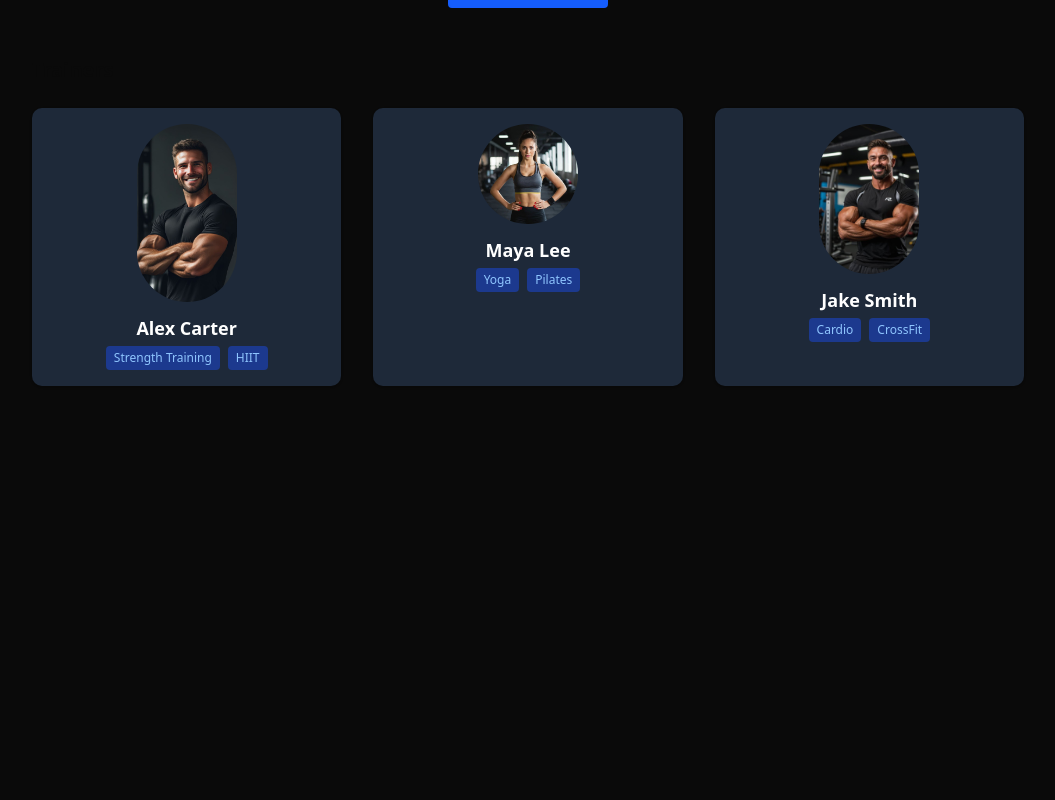
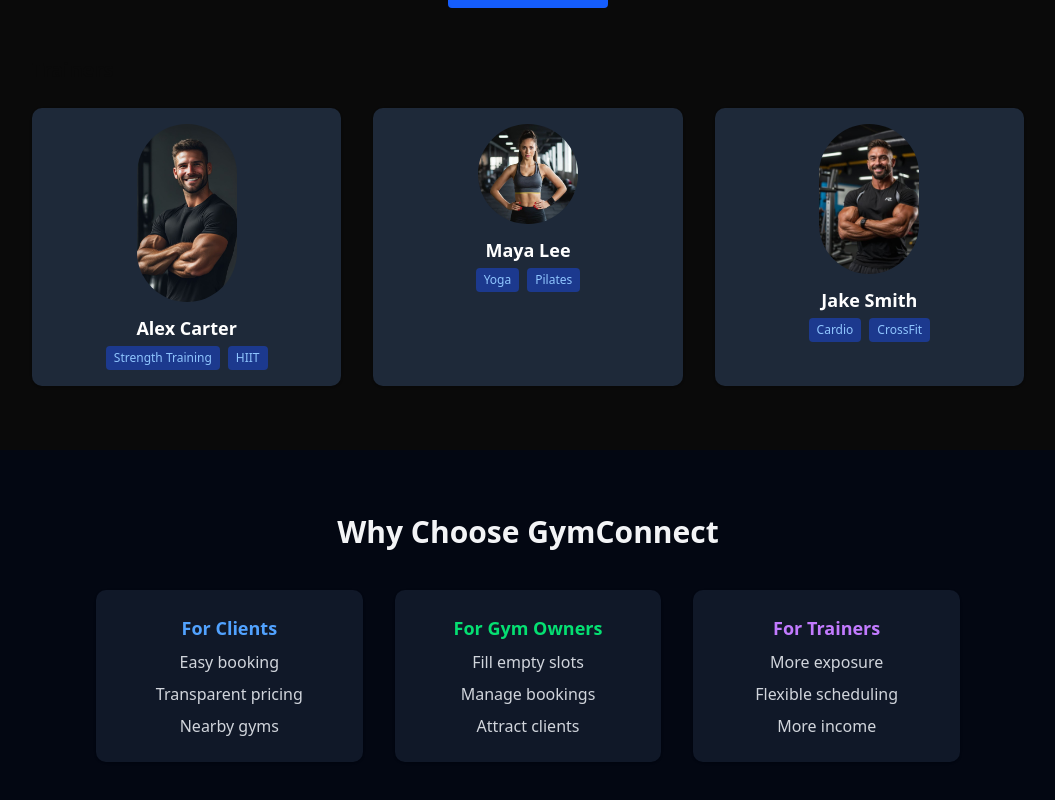
Before and after one commit to Kaleab-Shewangizaw/Gym-connect, a Next.js app: page / in a window 1280 px wide. Shown: the part 1878-2678 px from the top of the page, without its empty margins (112-1167 px from the left). Before the commit the page ends 2328 px from the top, so only its background shows below. Built offline with nearby package versions, Linux system fonts and the light colour scheme.

Commit message:
whyus section

```diff
--- a/src/app/page.tsx
+++ b/src/app/page.tsx
@@ -2,6 +2,7 @@ import FeaturedSection from "./LandingPageSections/Featured";
 import HeroSection from "./LandingPageSections/Hero";
 import HowItWorksSection from "./LandingPageSections/HowItWorks";
 import HeroNavbar from "./LandingPageSections/Navbar";
+import WhyUsSection from "./LandingPageSections/WhyUs";
 
 export default function Home() {
   return (
@@ -10,6 +11,7 @@ export default function Home() {
       <HeroSection />
       <HowItWorksSection />
       <FeaturedSection />
+      <WhyUsSection />
     </div>
   );
 }
```
